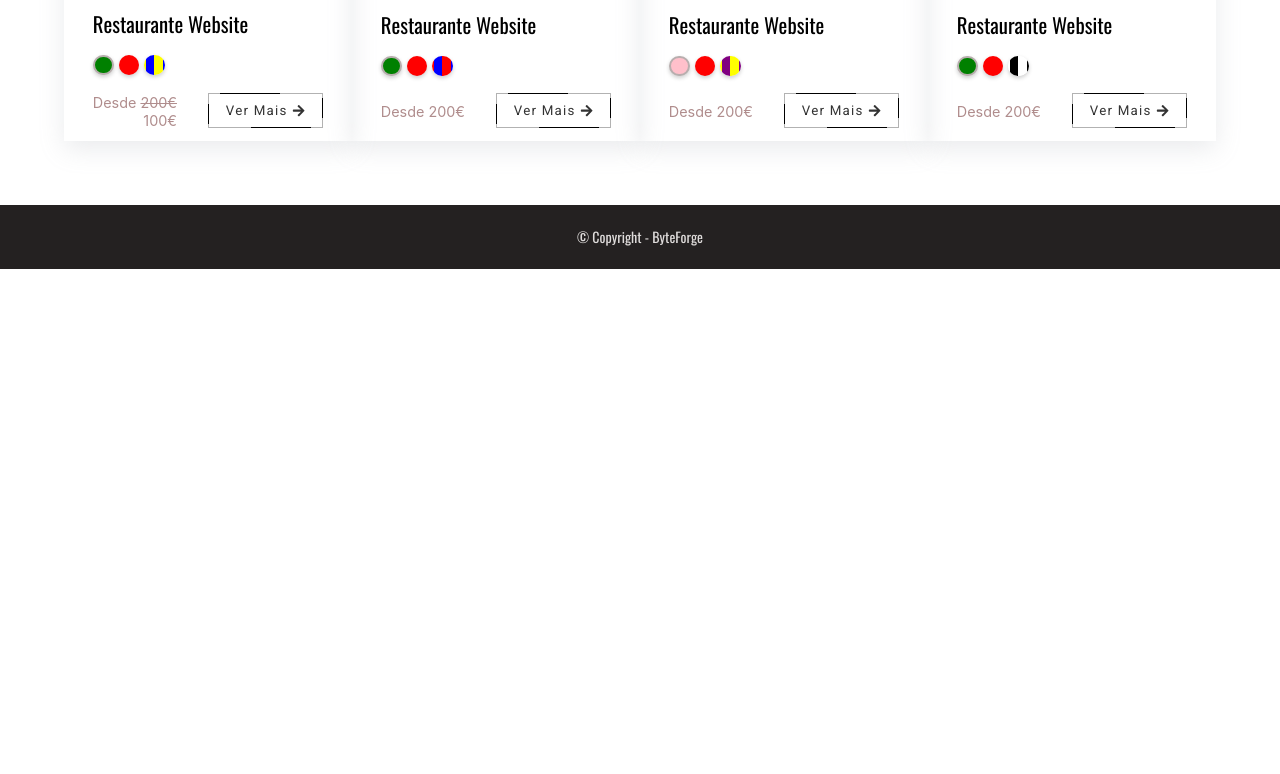
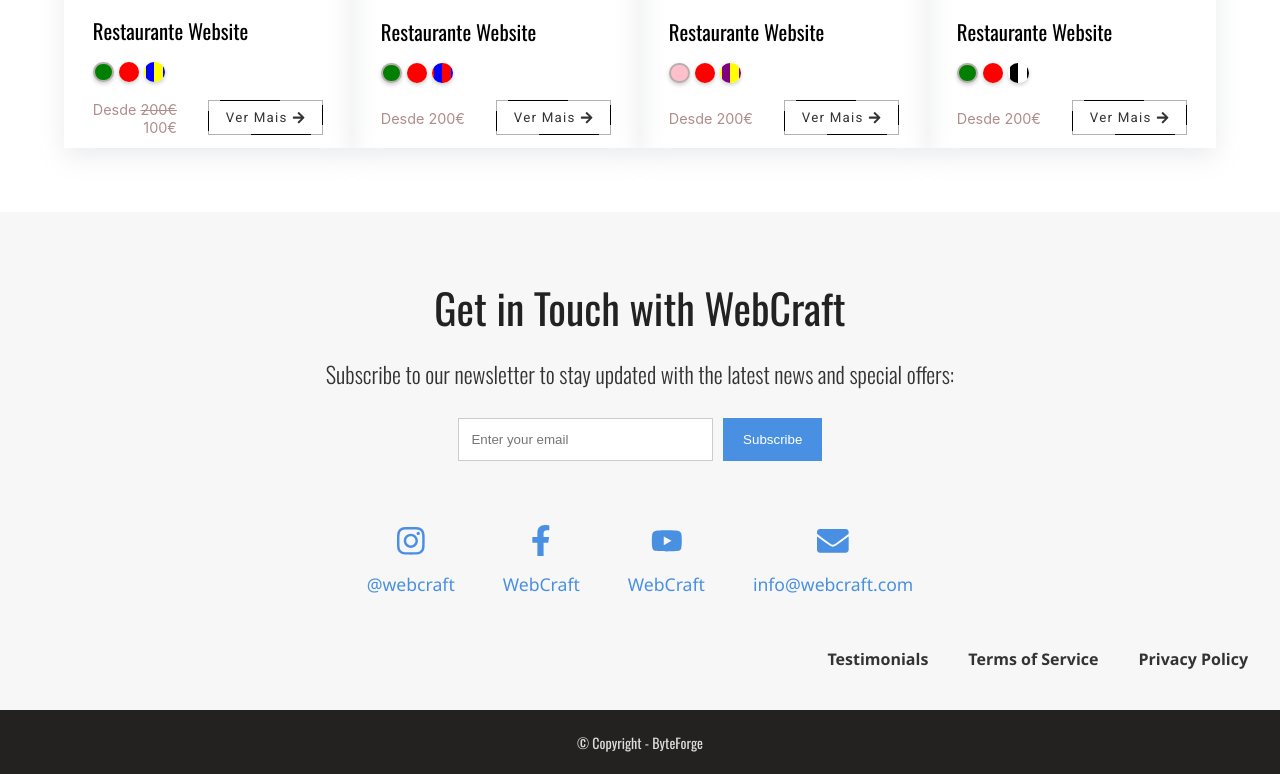
Before and after one commit to pedromonteiro01/byte-forge, a React (Create React App) app in the folder frontend/: page / in a window 1280 px wide. Shown: the part 1597-2371 px from the top of the page. Before the commit the page ends 1866 px from the top, so only its background shows below. Built offline with nearby package versions, Linux system fonts and the light colour scheme.

Commit message:
create contacts section

```diff
--- a/frontend/package.json
+++ b/frontend/package.json
@@ -18,13 +18,15 @@
     "react-clock": "^4.5.1",
     "react-dom": "^18.2.0",
     "react-google-recaptcha": "^3.1.0",
-    "react-icons": "^4.12.0",
+    "react-icons": "^5.0.1",
     "react-router-dom": "^6.20.0",
     "react-scripts": "5.0.1",
     "react-simple-clock": "^1.1.3",
+    "react-slick": "^0.30.2",
     "react-typed": "^2.0.12",
     "react-typist": "^2.0.5",
     "sass": "^1.69.5",
+    "slick-carousel": "^1.8.1",
     "styled-components": "^6.1.1",
     "swiper": "^11.0.5",
     "web-vitals": "^2.1.4"
--- a/frontend/src/Views/Home/Home.js
+++ b/frontend/src/Views/Home/Home.js
@@ -6,6 +6,7 @@ import Clock from 'react-simple-clock' // Make sure this component can accept an
 import FeaturedProducts from '../../components/FeaturedProducts/FeaturedProducts';
 import { useDarkMode } from '../../components/DarkModeContext/DarkModeContext';
 import AboutUs from '../../components/AboutUs/AboutUs';
+import Contacts from '../../components/Contacts/Contacts';
 
 const Home = () => {
     const [time, setTime] = useState(new Date());
@@ -50,6 +51,7 @@ const Home = () => {
                 <p className={`home-products-container-header ${darkMode ? 'dark' : ''}`}>Featured Products</p>
                 <FeaturedProducts />
             </div>
+            <Contacts />
         </>
     );
 };
--- a/frontend/src/Views/Home/home.css
+++ b/frontend/src/Views/Home/home.css
@@ -99,7 +99,7 @@
     width: 100%;
     text-align: center;
     font-family: 'Oswald';
-    font-size: 2.2rem;
+    font-size: 2.6rem;
     color: #3d3c3c;
 }
 
@@ -116,10 +116,6 @@
 }
 
 @media (max-width: 768px) {
-    .background-image-container {
-        /* Adjustments for the background container */
-    }
-
     .clock-container {
         /* Adjust clock size and position */
         top: 5%; /* Example adjustment */
--- a/frontend/src/components/AboutUs/AboutUs.css
+++ b/frontend/src/components/AboutUs/AboutUs.css
@@ -12,7 +12,8 @@
 }
 
 .about-us-header {
-    font-size: 3rem;
+    font-family: 'Oswald';
+    font-size: 2.6rem;
     text-align: center;
     color: #222;
     margin-top: 0;
--- a/frontend/src/components/AboutUs/AboutUs.js
+++ b/frontend/src/components/AboutUs/AboutUs.js
@@ -6,7 +6,7 @@ const AboutUs = () => {
     return (
         <section className="about-us">
             <div className="about-us-container">
-                <h2 className='about-us-header'>About Us</h2>
+                <p className='about-us-header'>About Us</p>
                 <p className='about-us-p'>Welcome to <span className="highlight">[Your Startup Name]</span>, a cradle of innovation where creativity and practicality merge to redefine possibilities. Established in <span className="highlight">[Year]</span>, our voyage is fueled by the ambition to <span className="highlight">[succinctly describe your mission]</span>. Our core belief in <span className="highlight">[your core belief]</span> propels us to venture beyond the conventional, crafting solutions that resonate and transform.</p>
                 <p className='about-us-p'>Our inception was marked by <span className="highlight">[a brief narrative of your startup's origin]</span>. Evolving through challenges, today we stand as <span className="highlight">[describe what your startup has become]</span>, a testament to our relentless pursuit of excellence. Our team, a blend of passion and expertise, is at the heart of <span className="highlight">[what your team focuses on]</span>, striving tirelessly to deliver <span className="highlight">[what you offer]</span> that not only meet expectations but exceed them.</p>
                 <div className="mission-section">
--- /dev/null
+++ b/frontend/src/components/Contacts/Contacts.css
@@ -0,0 +1,119 @@
+.contacts-container {
+    background-color: #f7f7f7;
+    color: #333;
+    font-family: 'Segoe UI', Tahoma, Geneva, Verdana, sans-serif;
+    padding: 4rem 2rem 2.5rem 2rem;
+}
+
+.contacts-container-header {
+    font-family: 'Oswald';
+    font-size: 2.6rem;
+    text-align: center;
+    color: #222;
+    margin: 0;
+}
+
+.contacts-container-p {
+    text-align: center;
+    font-family: 'Oswald';
+    font-size: 1.4rem;
+    font-weight: 300;
+    line-height: 1.8;
+    margin: 0;
+    padding: 1rem 0 1.5rem 0;
+}
+
+.social-links {
+    display: flex;
+    justify-content: center;
+    gap: 3rem;
+    margin-bottom: 20px;
+}
+
+.social-link {
+    color: #4A90E2;
+    text-decoration: none;
+    display: flex;
+    flex-direction: column;
+    align-items: center;
+    font-size: 1.1rem;
+    gap: 1rem;
+}
+
+.social-link-a {
+    font-size: 1.8em;
+}
+
+.social-link:hover {
+    color: #333;
+}
+
+.newsletter-subscribe {
+    display: flex;
+    justify-content: center;
+    gap: 10px;
+    width: 30%;
+    margin: 0 35% 4rem 35%;
+
+}
+
+.newsletter-subscribe input {
+    flex-grow: 1;
+    padding: 0.8rem;
+    border: 1px solid #ccc;
+    color: #333;
+    background-color: #fff;
+    outline: none;
+}
+
+.newsletter-subscribe button {
+    padding: 10px 20px;
+    background-color: #4A90E2;
+    color: #fff;
+    border: none;
+    cursor: pointer;
+    transition: background-color 0.3s ease;
+}
+
+.newsletter-subscribe button:hover {
+    background-color: #3a78c3;
+}
+
+.contacts-link {
+    color: #333;
+    text-decoration: none;
+    font-weight: 600;
+}
+
+.contacts-link:hover {
+    cursor: pointer;
+}
+
+.contacts-link-wrapper {
+    display: flex;
+    justify-content: flex-end;
+    gap: 2.5rem;
+    width: 100%;
+    padding-top: 2rem;
+}
+
+@media (max-width: 768px) {
+    .newsletter-subscribe {
+        flex-direction: column;
+    }
+
+    .newsletter-subscribe input,
+    .newsletter-subscribe button {
+        width: 100%;
+        margin: 5px 0;
+    }
+
+    .social-links {
+        flex-direction: column;
+        align-items: center;
+    }
+
+    .social-link {
+        margin: 10px 0;
+    }
+}
--- /dev/null
+++ b/frontend/src/components/Contacts/Contacts.js
@@ -0,0 +1,38 @@
+import React from 'react';
+import './Contacts.css'; // Ensure you have corresponding styles for the new elements
+import { FaInstagram, FaFacebookF, FaYoutube, FaEnvelope } from 'react-icons/fa';
+
+const Contacts = () => {
+
+    return (
+        <div className="contacts-container">
+            <p className='contacts-container-header'>Get in Touch with WebCraft</p>
+            <p className='contacts-container-p'>Subscribe to our newsletter to stay updated with the latest news and special offers:</p>
+            <form className="newsletter-subscribe">
+                <input type="email" placeholder="Enter your email" />
+                <button type="submit">Subscribe</button>
+            </form>
+            <div className="social-links">
+                <a href="https://instagram.com/webcraft" target="_blank" rel="noopener noreferrer" className="social-link">
+                    <FaInstagram className='social-link-a' /> @webcraft
+                </a>
+                <a href="https://facebook.com/webcraft" target="_blank" rel="noopener noreferrer" className="social-link">
+                    <FaFacebookF className='social-link-a' /> WebCraft
+                </a>
+                <a href="https://youtube.com/webcraft" target="_blank" rel="noopener noreferrer" className="social-link">
+                    <FaYoutube className='social-link-a' /> WebCraft
+                </a>
+                <a href="mailto:info@webcraft.com" className="social-link">
+                    <FaEnvelope className='social-link-a' /> info@webcraft.com
+                </a>
+            </div>
+            <div className='contacts-link-wrapper'>
+            <a href="/testimonials" className="contacts-link">Testimonials</a>
+            <a href="/terms" className="contacts-link">Terms of Service</a>
+            <a href="/privacy" className="contacts-link">Privacy Policy</a>
+            </div>
+        </div>
+    );
+}
+
+export default Contacts;
```
Also changed, not shown: 1 other file (tests, documents, lock files or other folders).
